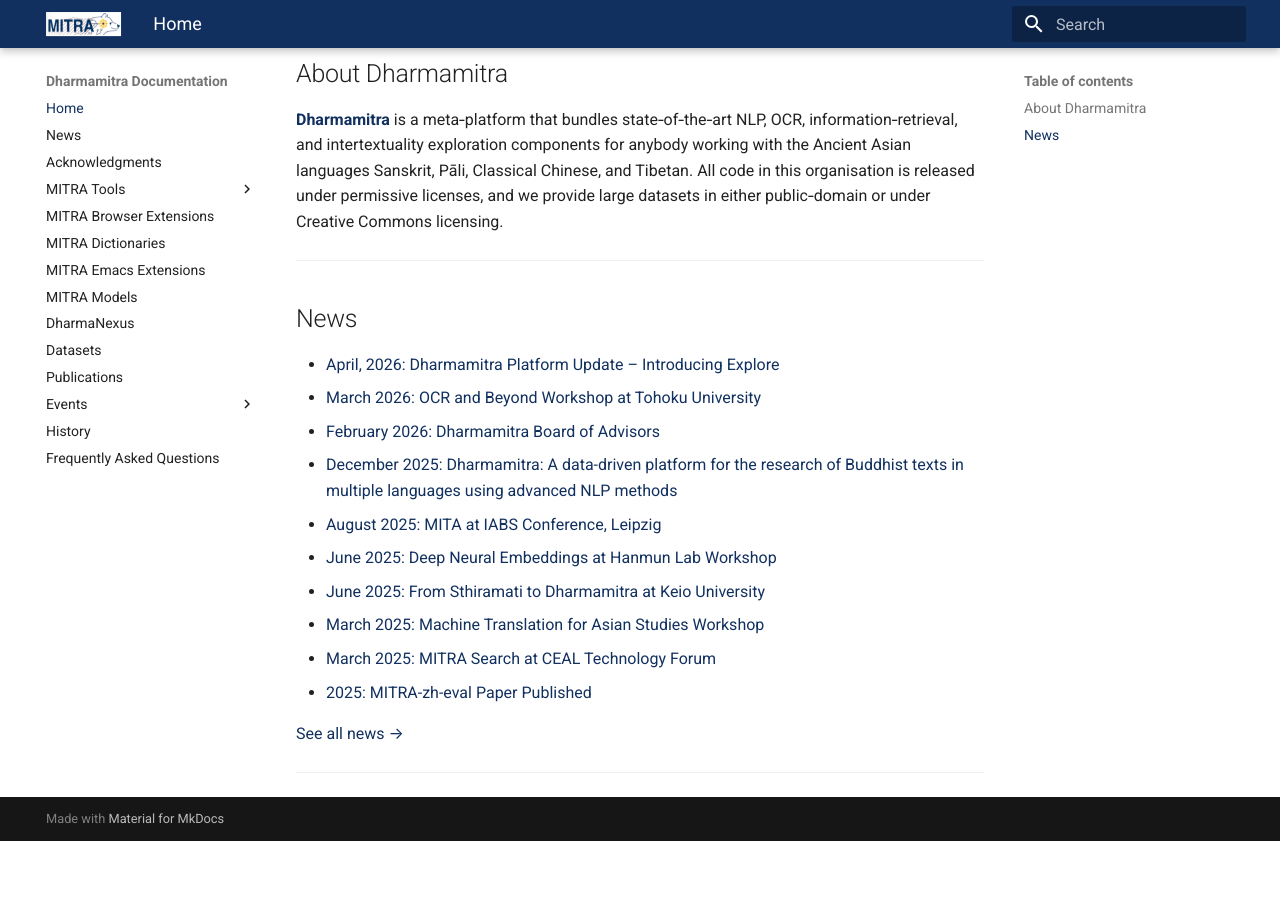
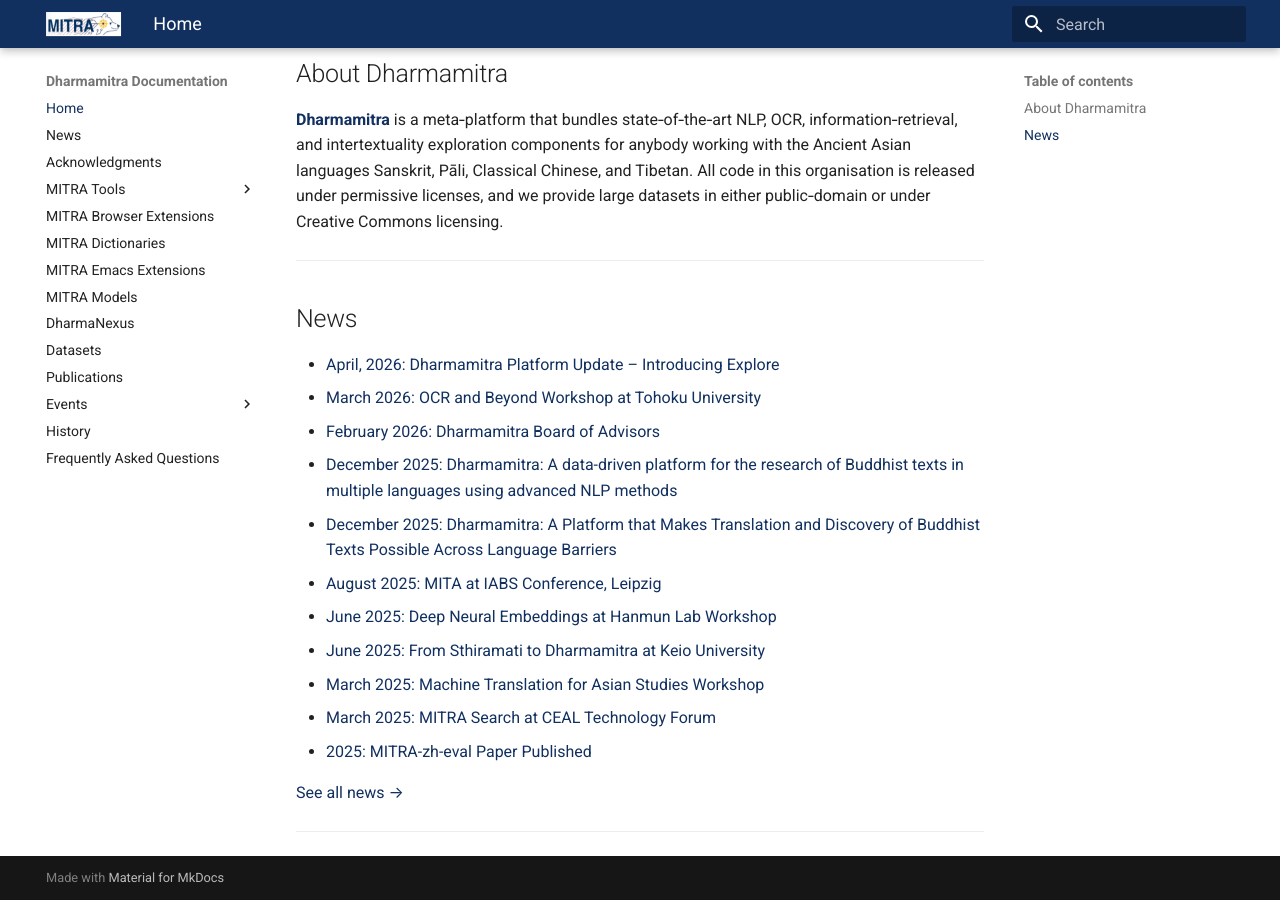
Before and after one commit to dharmamitra/dharmamitra-guides, an MkDocs documentation site: the page built from docs/index.md, in a window 1280 px wide and 900 px high, scrolled down 588 px. Built offline with MkDocs 1.6.1 and Material for MkDocs 9.7.7, drawn with Linux system fonts in a browser that asks for light colours; before the commit the page ends 1429 px from its top, so only the background shows below that.

Commit message:
Update index.md

```diff
--- a/docs/index.md
+++ b/docs/index.md
@@ -20,6 +20,7 @@
 - [March 2026: OCR and Beyond Workshop at Tohoku University](news.md#OCR-and-Beyond-Workshop-at-Tohoku-University)
 - [February 2026: Dharmamitra Board of Advisors](news.md#Dharmamitra-Board-of-Advisors)
 - [December 2025: Dharmamitra: A data-driven platform for the research of Buddhist texts in multiple languages using advanced NLP methods](news.md#Dharmamitra-A-data-driven-platform-for-the-research-of-Buddhist-texts-in-multiple-languages-using-advanced-NLP-methods)
+- [December 2025: Dharmamitra: A Platform that Makes Translation and Discovery of Buddhist Texts Possible Across Language Barriers](news.md#Dharmamitra-A-Platform-that-Makes-Translation-and-Discovery-of-Buddhist-Texts-Possible-Across-Language-Barriers)
 - [August 2025: MITA at IABS Conference, Leipzig](news.md#august-2025-mita-at-iabs-conference-leipzig)
 - [June 2025: Deep Neural Embeddings at Hanmun Lab Workshop](news.md#june-2025-deep-neural-embeddings-at-hanmun-lab-workshop)
 - [June 2025: From Sthiramati to Dharmamitra at Keio University](news.md#june-2025-from-sthiramati-to-dharmamitra-at-keio-university)
```
